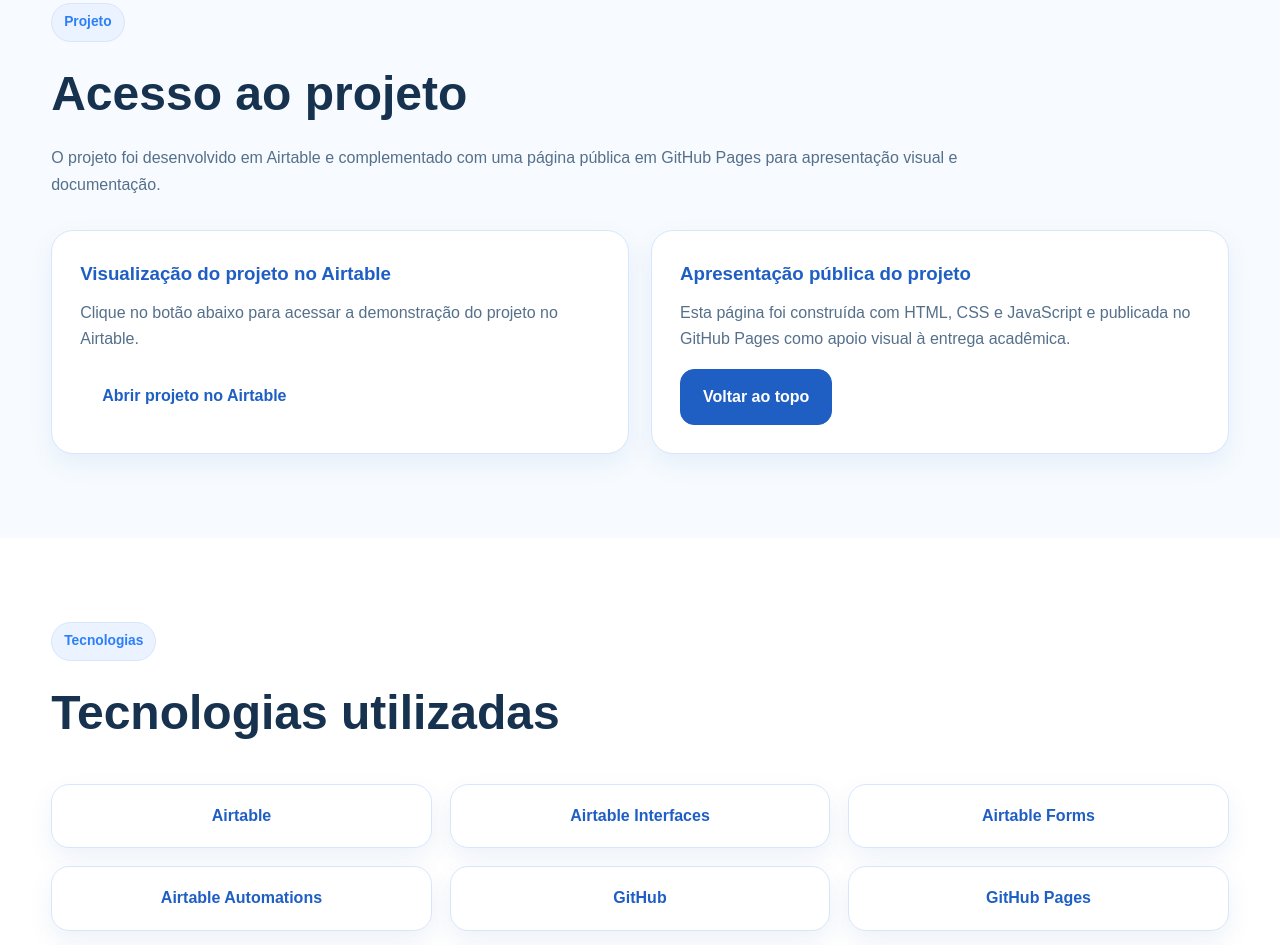
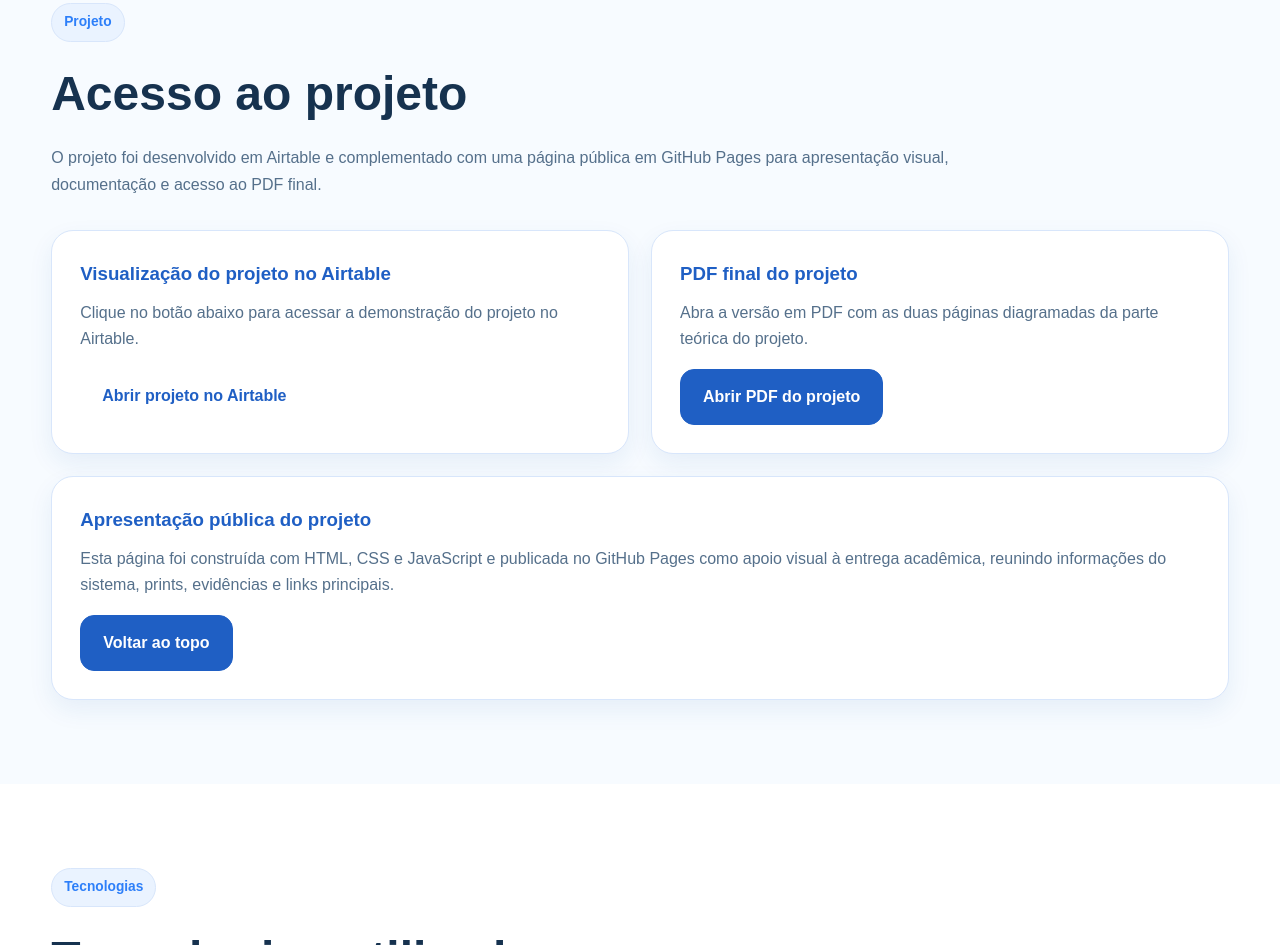
Before and after one commit to therealteacherpaul/vidaplena-nexus, a plain HTML site: page index.html in a window 1280 px wide. Shown: the part 8771-9716 px from the top of the page. Drawn offline with Linux system fonts and the light colour scheme.

Commit message:
Add PDF access link to project homepage

```diff
--- a/index.html
+++ b/index.html
@@ -420,7 +420,7 @@
       <h2>Acesso ao projeto</h2>
       <p>
         O projeto foi desenvolvido em Airtable e complementado com uma página
-            pública em GitHub Pages para apresentação visual e documentação.
+        pública em GitHub Pages para apresentação visual, documentação e acesso ao PDF final.
       </p>
     </div>
 
@@ -441,10 +441,26 @@
       </div>
 
       <div class="access-card">
+        <h3>PDF final do projeto</h3>
+        <p>
+          Abra a versão em PDF com as duas páginas diagramadas da parte teórica do projeto.
+        </p>
+        <a
+          class="btn btn-secondary dark"
+          href="assets/VidaPlena_Nexus.pdf"
+          target="_blank"
+          rel="noopener noreferrer"
+        >
+          Abrir PDF do projeto
+        </a>
+      </div>
+
+      <div class="access-card access-card-full">
         <h3>Apresentação pública do projeto</h3>
         <p>
           Esta página foi construída com HTML, CSS e JavaScript e publicada no GitHub Pages
-              como apoio visual à entrega acadêmica.
+          como apoio visual à entrega acadêmica, reunindo informações do sistema, prints,
+          evidências e links principais.
         </p>
         <a
           class="btn btn-secondary dark"
--- a/style.css
+++ b/style.css
@@ -575,3 +575,6 @@
     display: flex;
   }
 }
+.access-card-full {
+  grid-column: 1 / -1;
+}
```
Also changed, not shown: 2 other files. Lines whose indentation alone changed are shown as unchanged.
